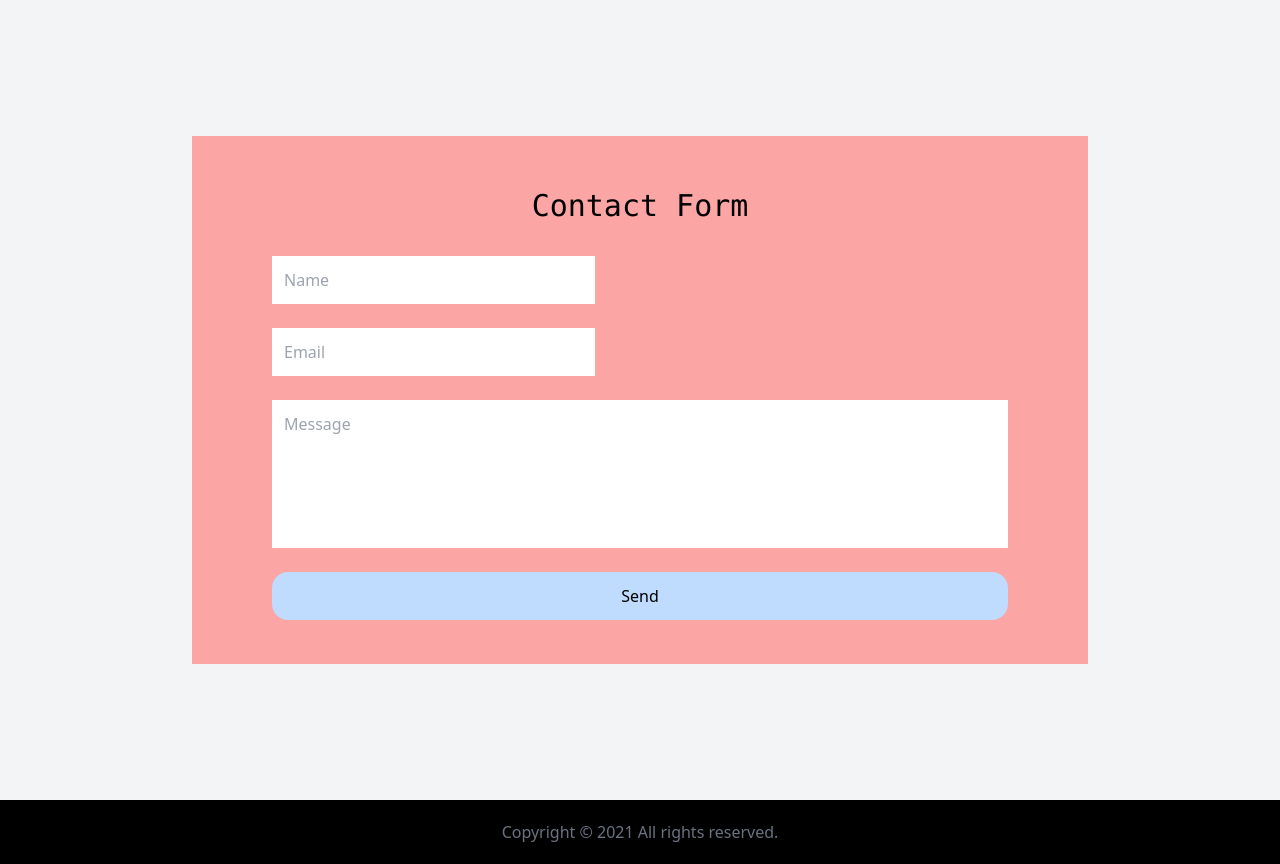
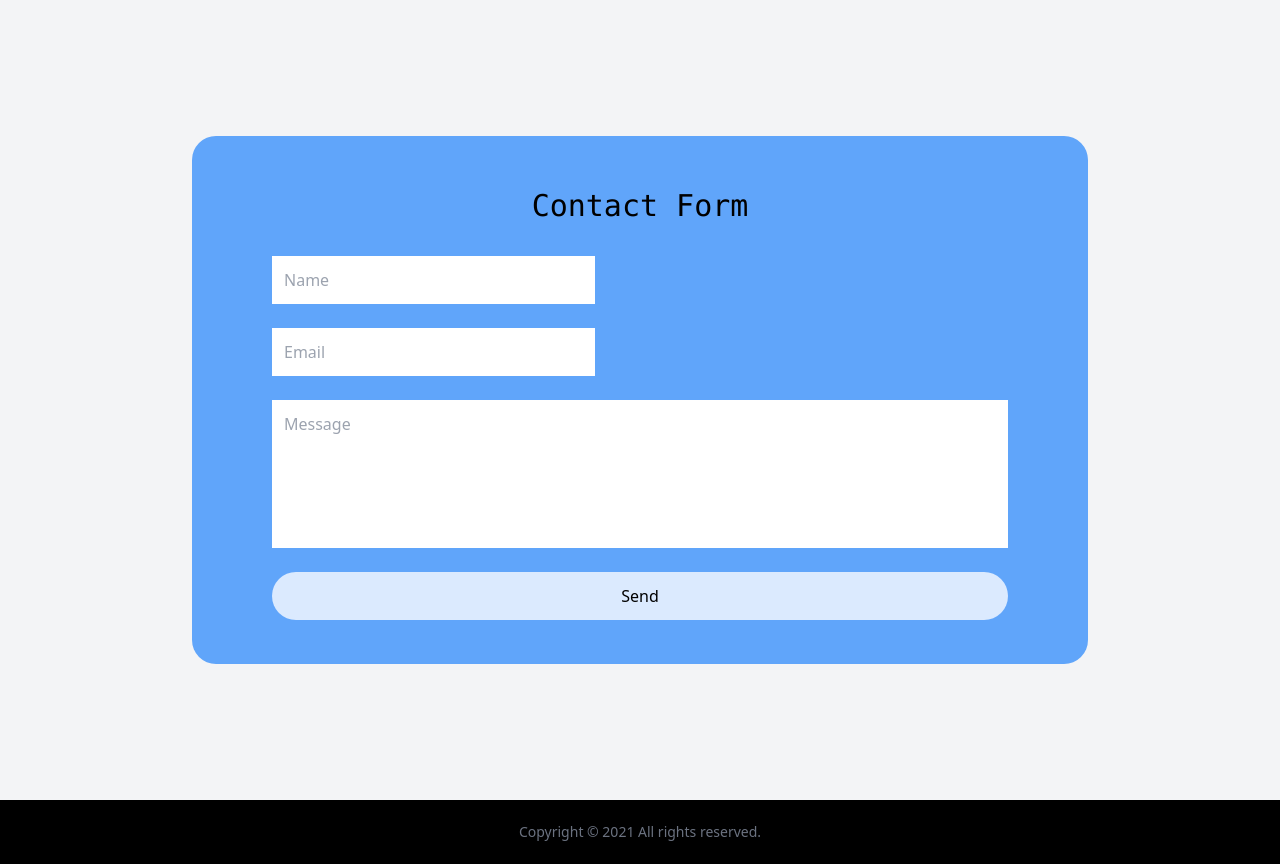
Before and after one commit to arvinbenipal/my_website, a React (Create React App) app: page / in a window 1280 px wide. Shown: the part 3200-4064 px from the top of the page. Built offline with nearby package versions, Linux system fonts and the light colour scheme.

Commit message:
updated responsive css for mobile

```diff
--- a/package.json
+++ b/package.json
@@ -2,7 +2,7 @@
   "name": "my-app",
   "version": "0.1.0",
   "private": true,
-  "homepage": "https://arvinbenipal.github.io/test",
+  "homepage": "https://arvinbenipal.github.io",
   "dependencies": {
     "@craco/craco": "^6.1.2",
     "@testing-library/jest-dom": "^5.12.0",
--- a/src/components/Content.js
+++ b/src/components/Content.js
@@ -6,10 +6,10 @@ const Content = () => {
             <div className="flex h-screen">
                 <div classname= "lg:grid lg:grid-cols-2">
                     <div id="Content" className="flex justify-center pt-64 p-10">
-                        <img alt="car" className="sm:h-64" src={ImageOne} />
+                        <img alt="car" className="h-64" src={ImageOne} />
                     </div>
                     <div>
-                        <h1 className="p-24 md:px-48 lg:px-72 font-mono text-center lg:text-2xl md:text-lg sm:test-sm">
+                        <h1 className="p-24 md:px-48 lg:px-72 font-mono text-center lg:text-2xl md:text-lg test-sm">
                             I am a motivated worker with outstanding customer experience,
                             seeking to obtain a position in an industry where my relevant
                             skills and experience can be utilized, while learning various
--- a/src/components/Footer.js
+++ b/src/components/Footer.js
@@ -2,7 +2,7 @@ import React from 'react'
 
 const footer = () => {
     return (
-        <div className="flex justify-center items-center h-16 bg-black text-gray-500">
+        <div className="flex justify-center items-center h-16 bg-black text-sm text-gray-500">
             Copyright © 2021 All rights reserved.
         </div>
     )
--- a/src/components/Hero.js
+++ b/src/components/Hero.js
@@ -4,8 +4,8 @@ import Image from "../images/down.png"
 
 const Hero = () => {
     return (
-        <div id="test" className="font-mono sm:bg-black lg:bg-white h-screen flex flex-col justify-center items-center">
-            <h1 className="sm:text-white lg:text-black lg:text-9xl text-6xl  mb-14">
+        <div id="test" className="h-screen font-mono bg-black lg:bg-white flex flex-col justify-center items-center">
+            <h1 className="text-white lg:text-black lg:text-9xl text-6xl  mb-14">
                 Arvin Benipal
             </h1>
 
--- a/src/pages/contact.js
+++ b/src/pages/contact.js
@@ -3,7 +3,7 @@ import React from 'react'
 const contact = () => {
     return (
         <div id="Contact" className="h-screen flex justify-center items-center bg-gray-100">
-            <div className="bg-red-300 w-full max-w-4xl sm:w-3/4 p-8 px-20">
+            <div className="bg-blue-400 w-full max-w-4xl sm:w-3/4 p-8 px-20 rounded-3xl">
                 <h1 className="font-mono text-center text-3xl py-5"> Contact Form</h1>
                 <div className="py-3">
                     <input className="p-3 pr-20 placeholder-gray-400" placeholder="Name"></input>
@@ -15,7 +15,7 @@ const contact = () => {
                     <input className="w-full p-3 pb-28 placeholder-gray-400" placeholder="Message"></input>
                 </div>
                 <div className="py-3">
-                    <button className="bg-blue-200 p-3 rounded-2xl w-full hover:bg-blue-400 overflow-ellipsis">Send</button>
+                    <button className="bg-blue-100 p-3 rounded-full w-full hover:bg-blue-200">Send</button>
                 </div>
 
             </div>
```
